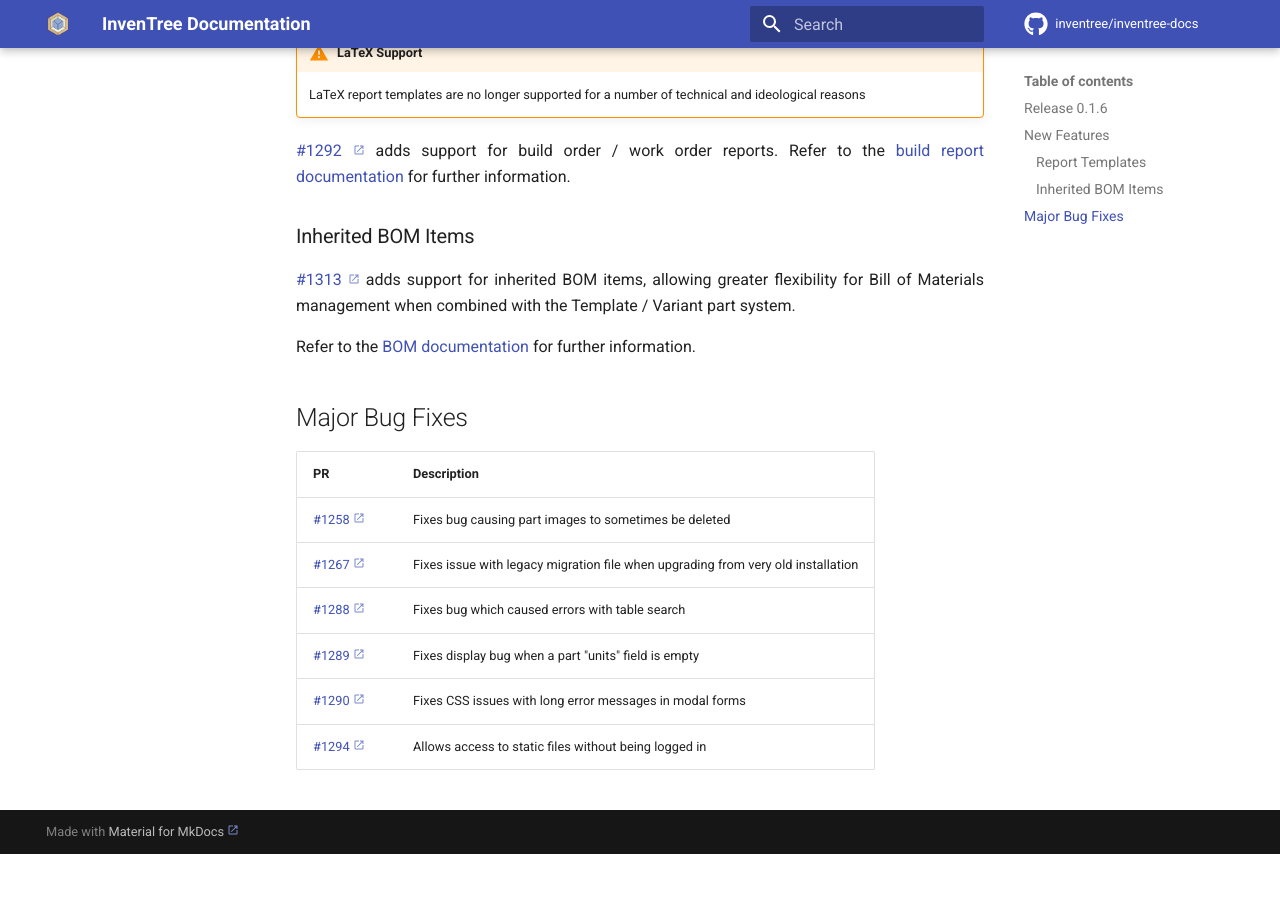
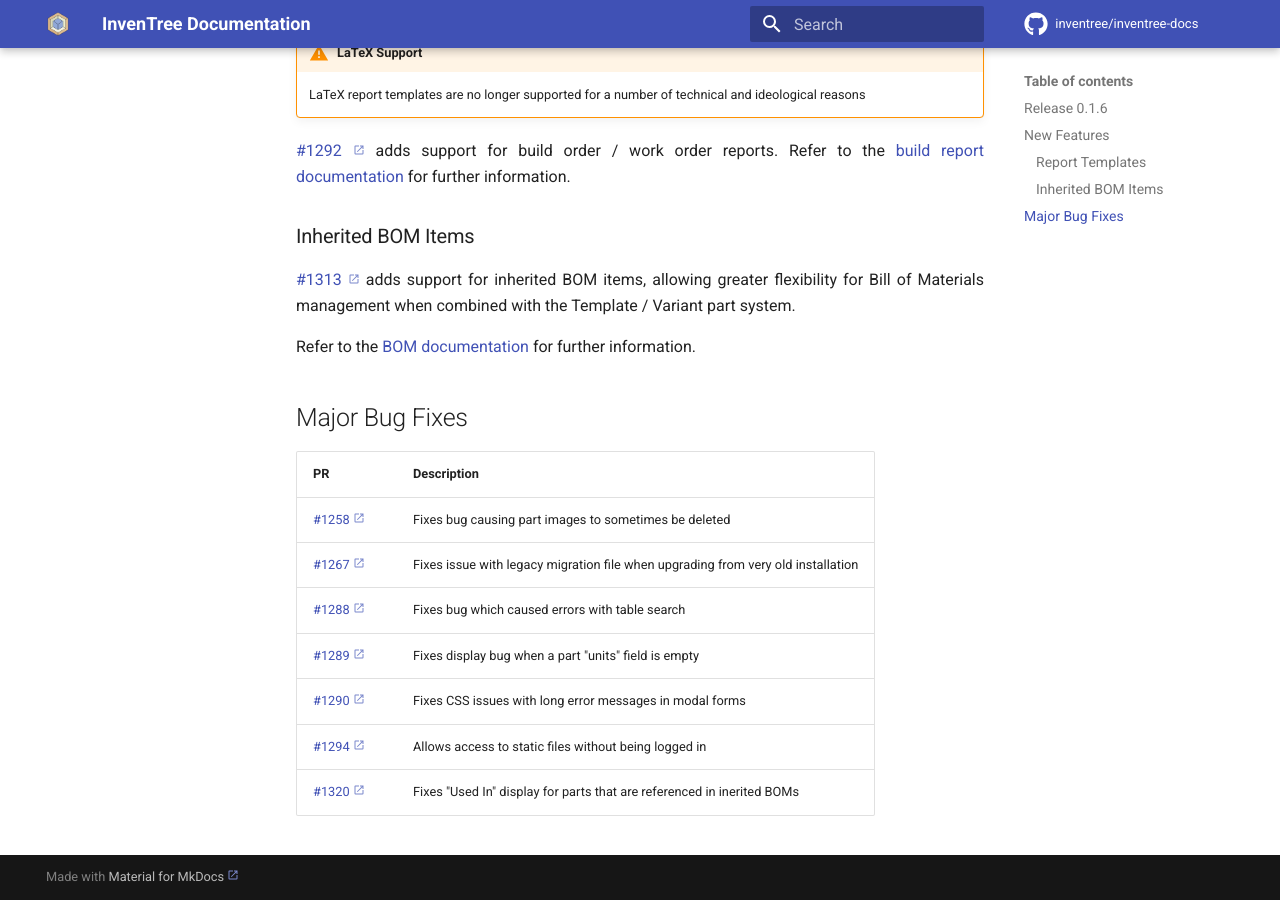
Before and after one commit to inventree/inventree-docs, an MkDocs documentation site: the page built from docs/releases/0.1.6.md, in a window 1280 px wide and 900 px high, scrolled down 622 px. Built offline with MkDocs 1.6.1 and Material for MkDocs 9.7.7, drawn with Linux system fonts in a browser that asks for light colours; a script that is not in the unit is left out; comment, search, counter and statistics services are not loaded; before the commit the page ends 1476 px from its top, so only the background shows below that.

Commit message:
Update 0.1.6.md

```diff
--- a/docs/releases/0.1.6.md
+++ b/docs/releases/0.1.6.md
@@ -41,3 +41,4 @@ Refer to the [BOM documentation](../../build/bom) for further information.
 | [#1289](https://github.com/inventree/InvenTree/pull/1289) | Fixes display bug when a part "units" field is empty |
 | [#1290](https://github.com/inventree/InvenTree/pull/1290) | Fixes CSS issues with long error messages in modal forms |
 | [#1294](https://github.com/inventree/InvenTree/pull/1294) | Allows access to static files without being logged in |
+| [#1320](https://github.com/inventree/InvenTree/pull/1320) | Fixes "Used In" display for parts that are referenced in inerited BOMs |
```
